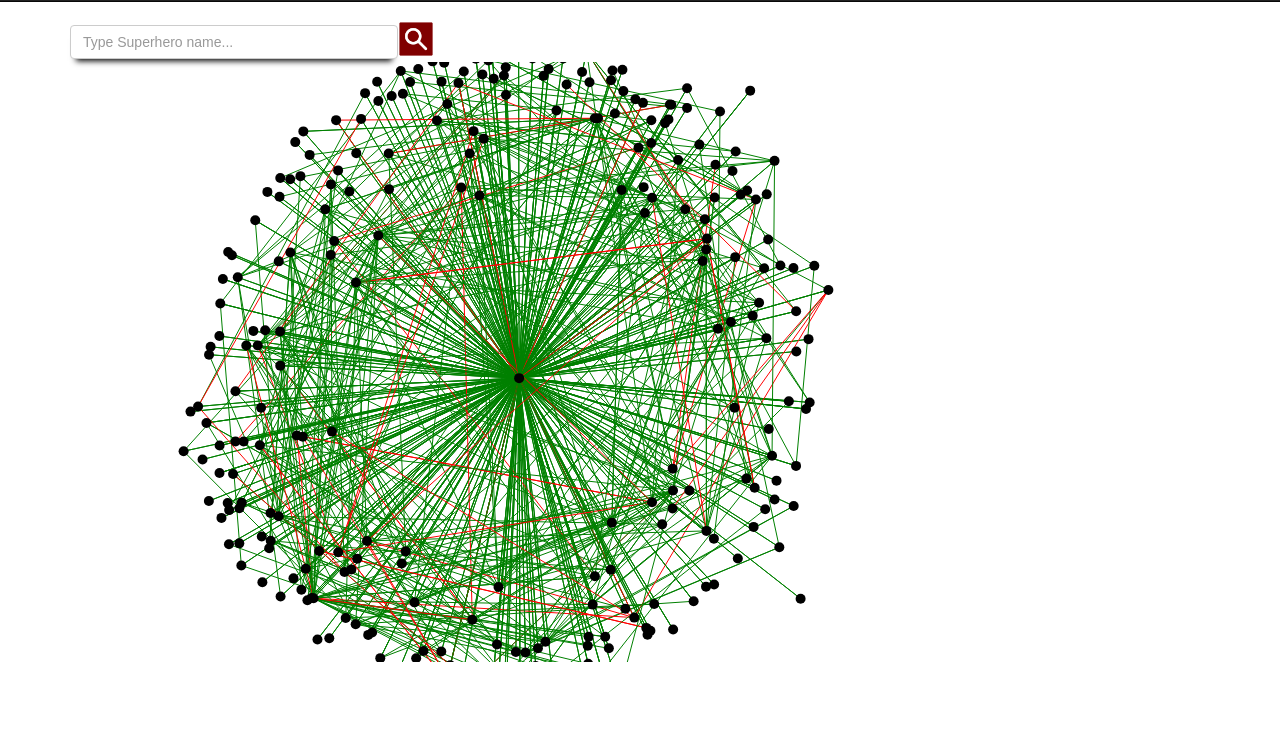
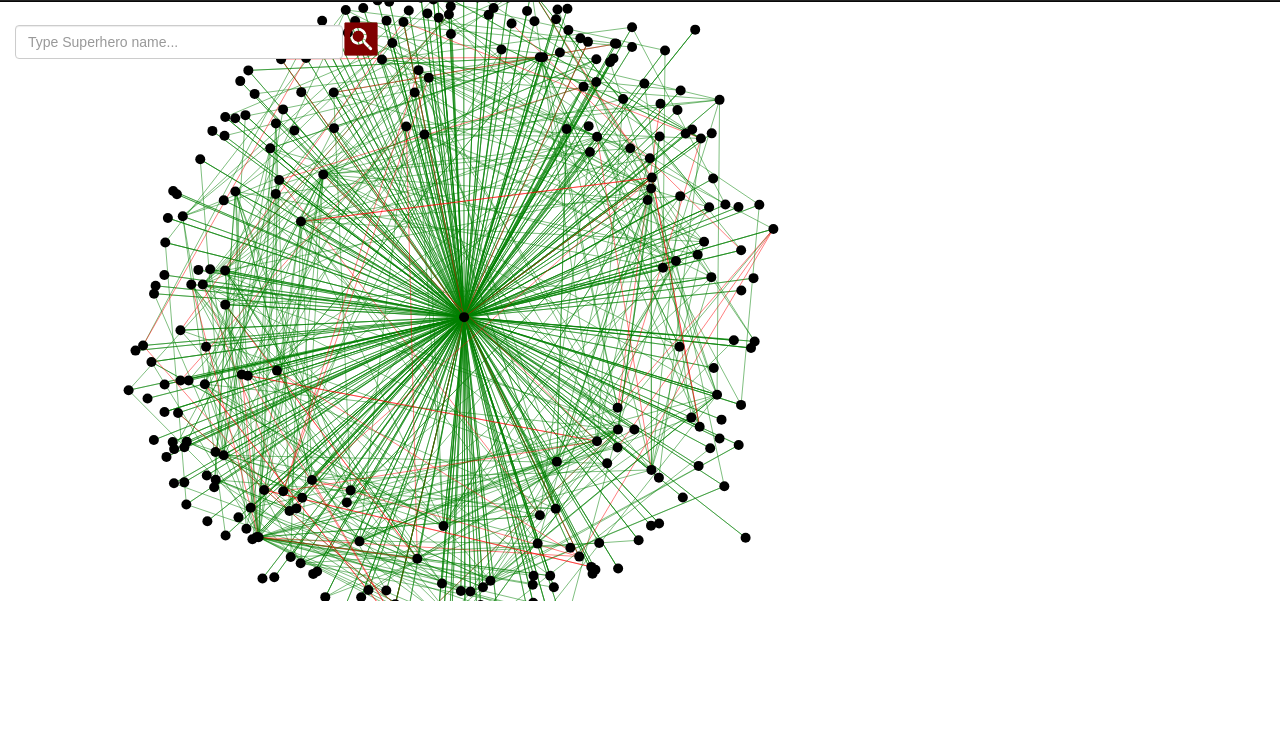
Before and after one commit to vinaykola/jarvis, a website: page frontend/app/view/index.html in a window 1280 px wide. Shown: the part 49-800 px from the top of the page. Drawn offline with nearby package versions, Linux system fonts and the light colour scheme; files that its build step writes are made by us from their sources; animation ran at ten frames a second.

Commit message:
UI Modifications

```diff
--- a/frontend/app/public/js/core.js
+++ b/frontend/app/public/js/core.js
@@ -137,7 +137,7 @@ jarvisHome.directive('d3Graph', function()
                 .enter().append("line")
                 .attr("class", "link")
                 .style("stroke", function(d){ return d.type == "FOE" ? "red":"green";})
-                .style("stroke-opacity",2);
+                .style("stroke-opacity",0.5);
 
               // nodes: an SVG circle
               var graphNodes = networkGraph.append('svg:g').attr('class','grp gNodes')
--- a/frontend/app/view/index.html
+++ b/frontend/app/view/index.html
@@ -51,21 +51,23 @@
       </div>
     </div>
 
-    <div id="comicNetwork" class="container" ng-controller="mainController">
-    	<d3-Graph val="graphData" style="position:absolute;z-index:1;"></d3-Graph>
-    		<br>
-    	 	<form  ng-submit="searchChar()">
-	    		<table style="position:relative;" >
+    <div id="comicNetwork"  class="container" ng-controller="mainController" style="position:absolute;z-index:1;">
+    	<d3-Graph style="position:absolute;z-index:1;" val="graphData" ></d3-Graph>
+    	 	<form  ng-submit="searchChar()" style="position:absolute;z-index:2">
+	    		<table >
+	    			<tr>
+	    				<br>
+	    			</tr>
 	    			<tr>
 	    				<td >
-	    					<input class="one-edge-shadow form-control"  type="text" ng-model="selected" typeahead="node.name for node in nodes | filter:$viewValue | limitTo:8"  placeholder="Type Superhero name..." size= 35 />
+	    					<input class="form-control"  type="text" ng-model="selected" typeahead="node.name for node in nodes | filter:$viewValue | limitTo:8"  placeholder="Type Superhero name..." size= 35 />
 	    				</td>
 	    				<td>
 	    					<input type="image"  display="block" height=36 width=36  src="/img/search.png"></input>
 	    				</td>
 	    			</tr>
 	    		</table>
-    	</form>
+    		</form>
     </div><!-- /.container -->
 </body>
 </html>
```
